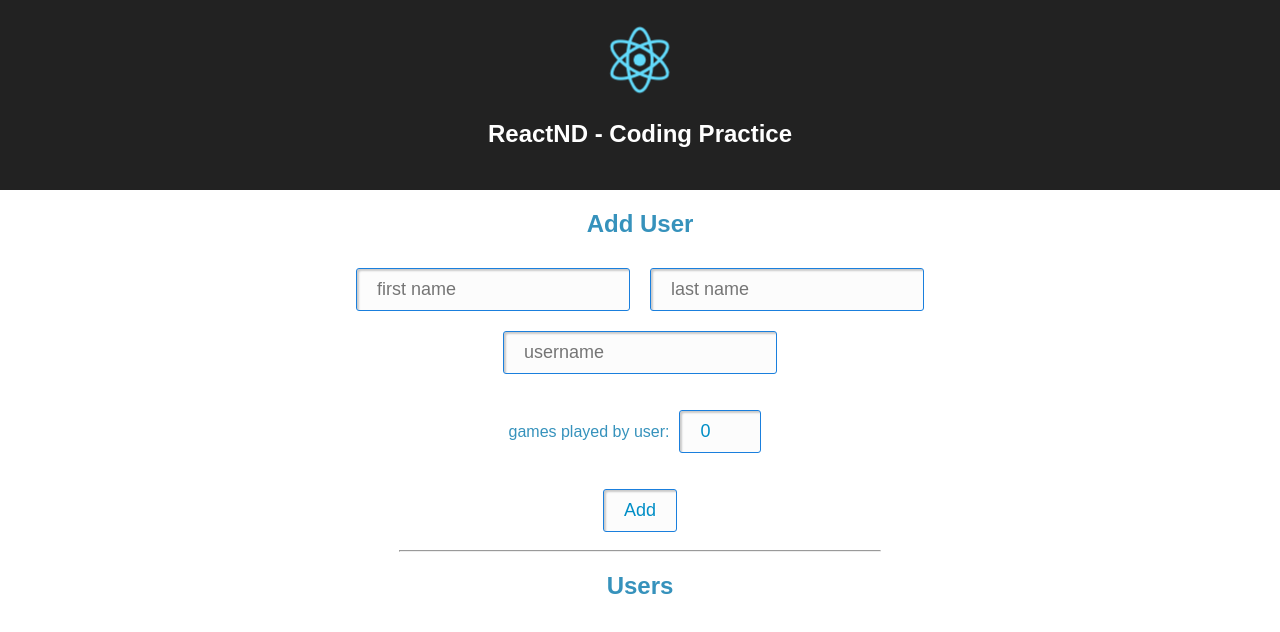
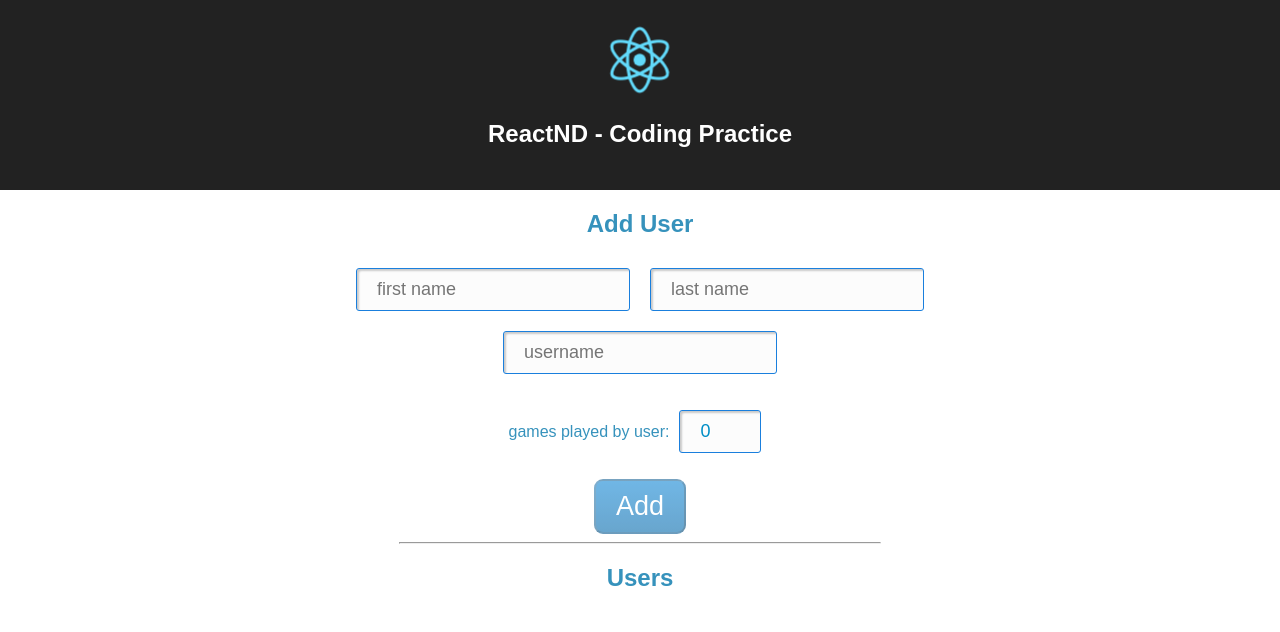
Before and after one commit to lekoshimura/udacity-reactjs-nanodegree-06-lesson03-all-together, a React (Create React App) app: page / in a window 1280 px wide. Shown: the top 632 px of the page. Built offline with nearby package versions, Linux system fonts and the light colour scheme.

Commit message:
Disable button when fields are empty

```diff
--- a/src/UserForm.js
+++ b/src/UserForm.js
@@ -9,19 +9,24 @@ class UserForm extends React.Component {
   };
 
   onChangeFirstNameHandler = event => {
-    this.setState({ firstname: event.target.value });
+    this.setState({ firstname: event.target.value.trim() });
   };
 
   onChangeLastNameHandler = event => {
-    this.setState({ lastname: event.target.value });
+    this.setState({ lastname: event.target.value.trim() });
   };
 
   onChangeUsernameHandler = event => {
-    this.setState({ username: event.target.value.toLowerCase() });
+    this.setState({ username: event.target.value.trim().toLowerCase() });
   };
 
   onChangeGamesPlayedHandler = event => {
-    this.setState({ gamesplayed: event.target.value });
+    this.setState({ gamesplayed: event.target.value.trim() });
+  };
+
+  areFieldsEmpty = () => {
+    const {firstname, lastname, username} = this.state;
+    return firstname.length === 0 && lastname.length === 0 && username.length === 0;
   };
 
   onSubmitHandler = (event) => {
@@ -85,7 +90,7 @@ class UserForm extends React.Component {
             onChange={this.onChangeGamesPlayedHandler} />
           </p>
         </div>
-        <input type="submit" value="Add" />
+        <button type="submit" disabled={this.areFieldsEmpty()}>Add</button>
       </form>
     )
   };
```
